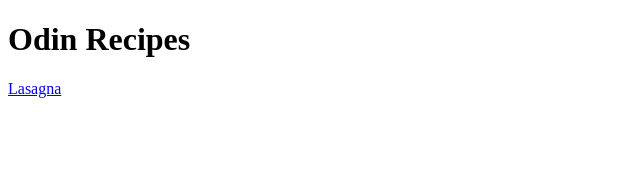
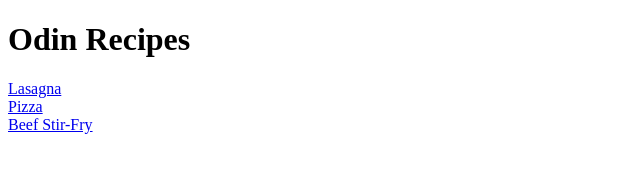
Before and after one commit to charles-gab/odin-recipes, a plain HTML site: page index.html in a window 1280 px wide. Shown: the whole page, without its empty margins (0-640 px from the left). Drawn offline with Linux system fonts and the light colour scheme.

Commit message:
Updated index.html

```diff
--- a/index.html
+++ b/index.html
@@ -7,6 +7,8 @@
 </head>
 <body>
     <h1>Odin Recipes</h1>
-    <a href="recipes/lasagna.html">Lasagna</a>
+    <a href="recipes/lasagna.html">Lasagna</a><br>
+    <a href="recipes/pizza.html">Pizza</a><br>
+    <a href="recipes/beef-stir-fry.html"> Beef Stir-Fry</a>
 </body>
 </html>
```
